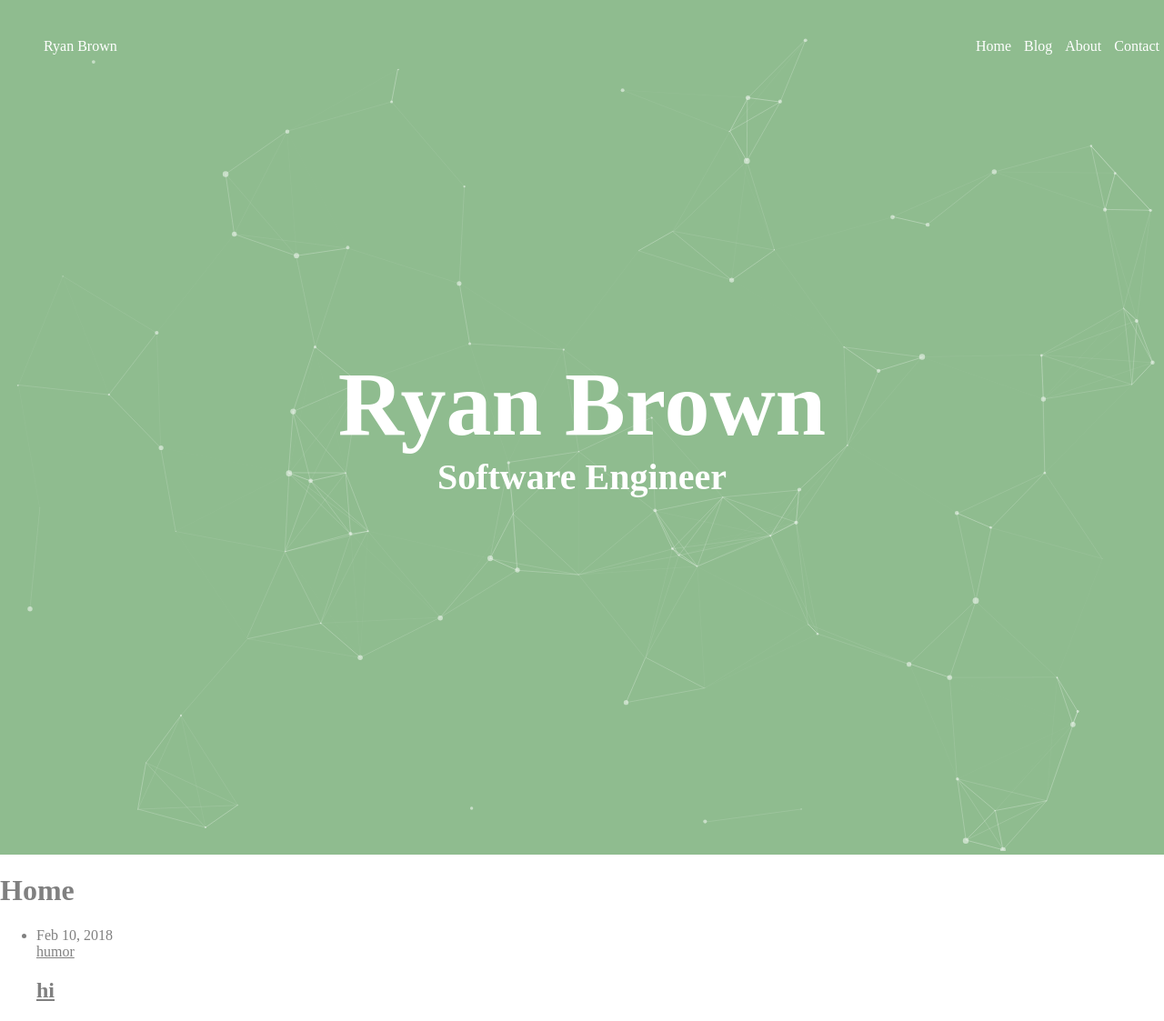
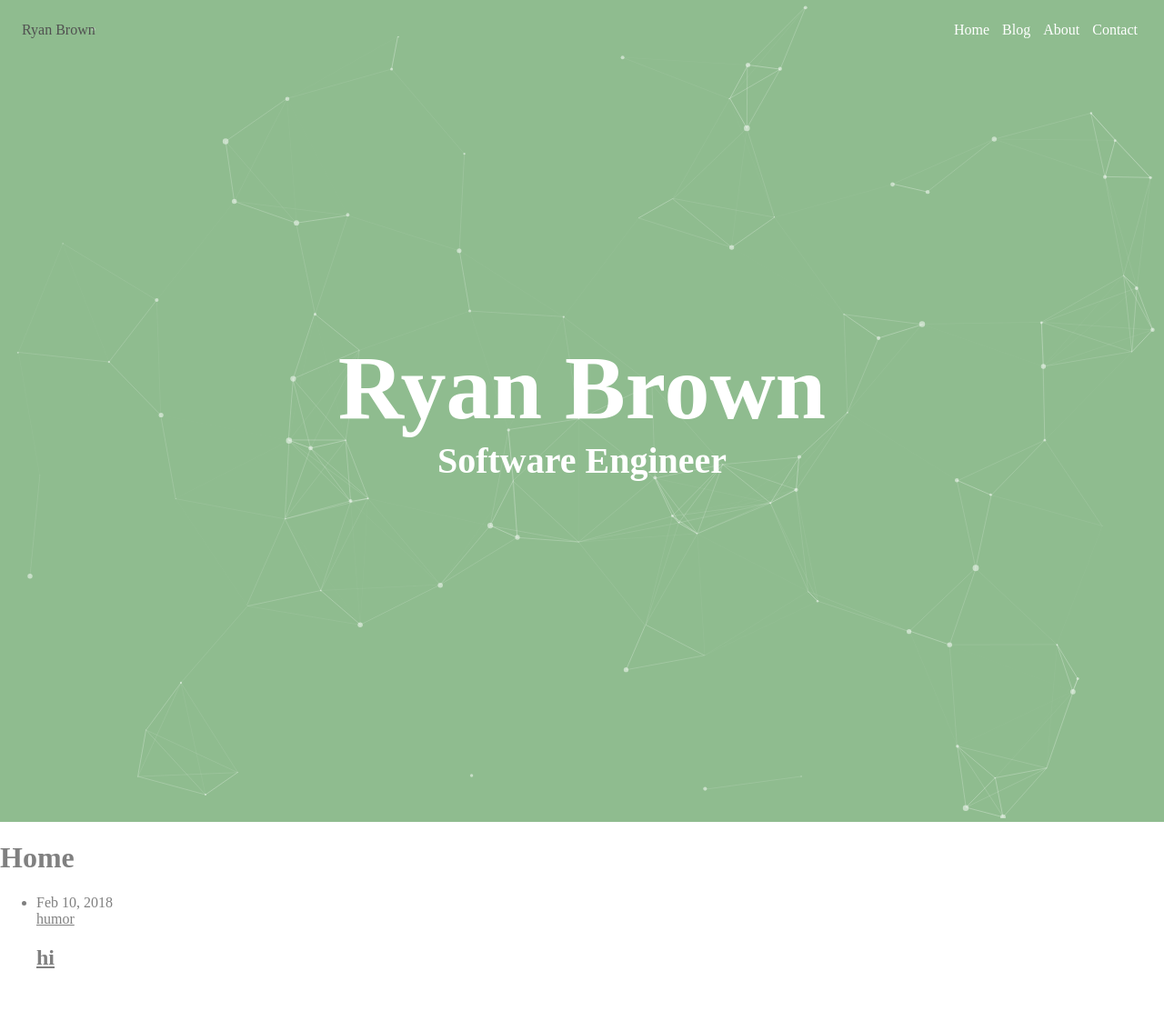
Before and after one commit to ryancolorcafe/jekyll-theme-collider, a Jekyll site: the page built from index.md, in a window 1280 px wide. Shown: the whole page at 91% size. Built offline with Jekyll 4.4.1, drawn with Linux system fonts in a browser that asks for light colours; some web fonts are replaced; after the commit the page ends 1087 px from its top, so only the background shows below that.

Commit message:
header, style changes

```diff
--- a/_includes/header.html
+++ b/_includes/header.html
@@ -1,11 +1,10 @@
 {% if page.color %}
   {% assign background = page.color %}
 {% endif %}
-<div class="headerWrap whatevs-my-dude">
-  <header class="{% if page.title == 'Home' %}hdr{% endif %}" style="background-color: {{background}};">
-    <nav class="site-nav header__items">
+<header class="{% if page.title != 'Home' %}hdr{% endif %}" style="background-color: {{background}};">
+  <nav class="site-nav {% if page.title == 'Home' %}header__items{% endif %}">
     <a class="site-title-nav{% if page.title == 'Home' %} whatevs{% endif %}" href="{{ "/" | relative_url}}">{{ site.title | escape }}</a>
-      <ul class="{% if page.title == 'Home' %}whatevs{% endif %}">
+    <ul style="{% if page.title == 'Home' %}padding: 1.5rem;{% endif %}">
       <li class="header__item">
         <a class="page-link" href="/">Home</a>
       </li>
@@ -24,4 +23,3 @@
     <h1 class="header__title">{{ page.title }}</h1>
   {% endunless %}
 </header>
-</div>
--- a/assets/css/styles.css
+++ b/assets/css/styles.css
@@ -30,9 +30,12 @@
 }
 
 .site-nav {
-  position: absolute;
   width: 100%;
   pointer-events: none;
+}
+
+.header__items {
+  position: absolute;
 }
 
 .site-nav ul {
@@ -41,7 +44,6 @@
   float: right;
   font-family: "Operator Mono SSm-Light";
   text-decoration: none;
-  padding: 1.5rem;
 }
 
 .site-nav li {
@@ -138,16 +140,6 @@
     font-size: 40px;
   }
 }
-
-/* a {
-  text-decoration: none;
-  color: #fff;
-  transition: color 0.5s;
-}
-
-a:hover {
-  color: grey;
-} */
 
 .page-link {
   text-decoration: none;
```
Lines whose indentation alone changed are shown as unchanged.
